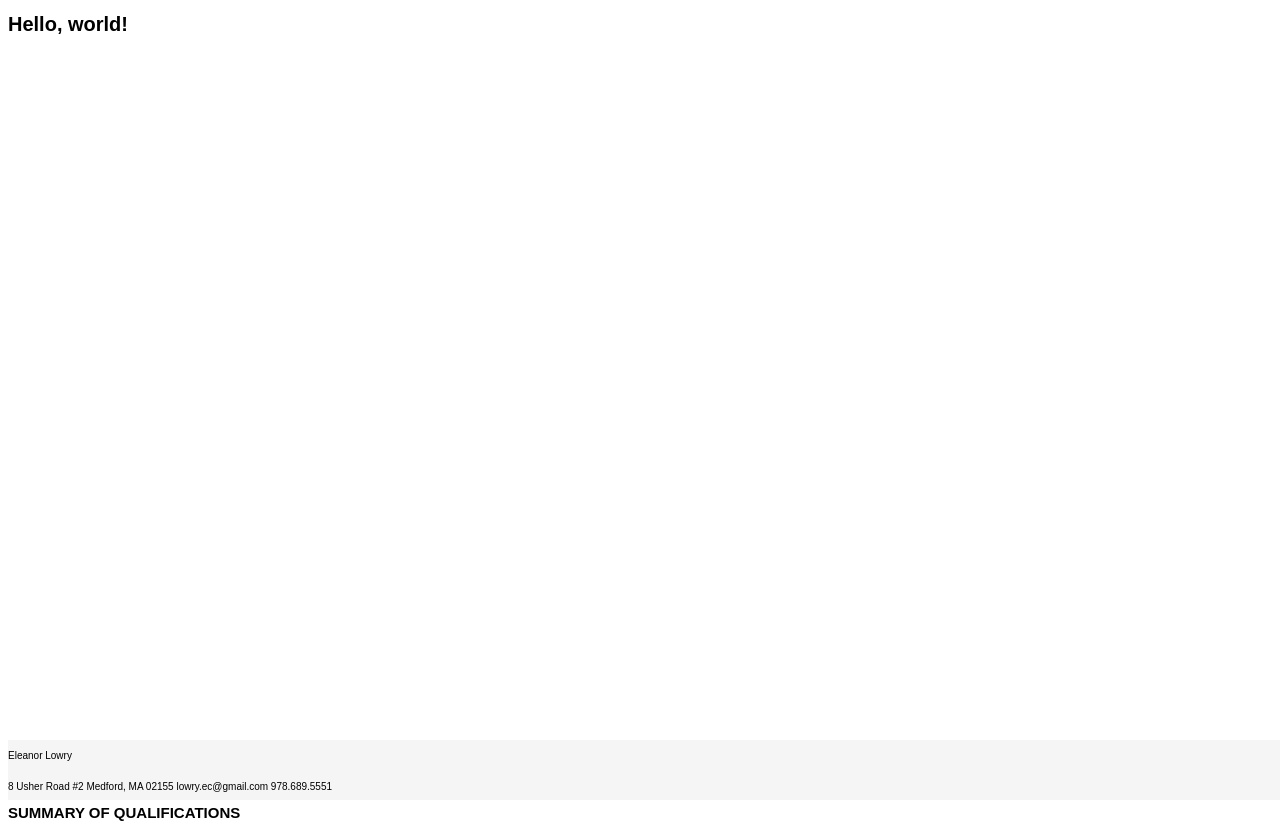
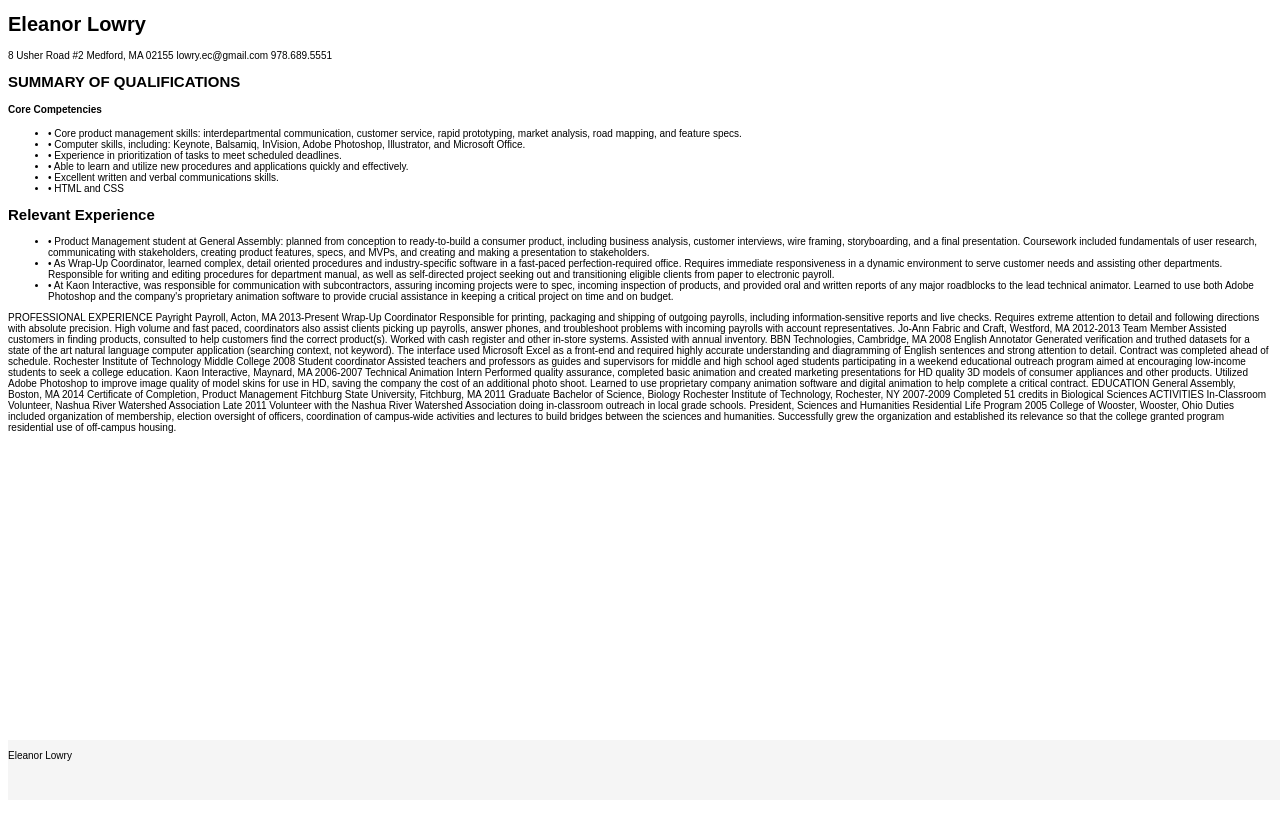
Before and after one commit to eclowry/eclowry.github.io, a plain HTML site: page index.html in a window 1280 px wide. Shown: the top 824 px of the page. After the commit the page ends 800 px from the top, so only its background shows below. Drawn offline with nearby package versions, Linux system fonts and the light colour scheme.

Commit message:
moved out of footer

```diff
--- a/index.html
+++ b/index.html
@@ -10,11 +10,8 @@
     <link href="https://eclowry.github.io/sticky-footer.css" rel="stylesheet">
   </head>
   <body>
-    <h1>Hello, world!</h1>
-    <footer class="footer">
-        <div class="container">
-        <p class="text-muted">Eleanor Lowry</p>
-        </div>
+    <h1>Eleanor Lowry</h1>
+
     <div class="address">
         <p>8 Usher Road #2
             Medford, MA 02155
@@ -80,7 +77,10 @@ Volunteer with the Nashua River Watershed Association doing in-classroom outreac
     President, Sciences and Humanities Residential Life Program 2005
     College of Wooster, Wooster, Ohio
 Duties included organization of membership, election oversight of officers, coordination of campus-wide activities and lectures to build bridges between the sciences and humanities.  Successfully grew the organization and established its relevance so that the college granted program residential use of off-campus housing.
-
+<footer class="footer">
+        <div class="container">
+        <p class="text-muted">Eleanor Lowry</p>
+        </div>
     </footer>
 
     <!-- jQuery (necessary for Bootstrap's JavaScript plugins) -->
```
